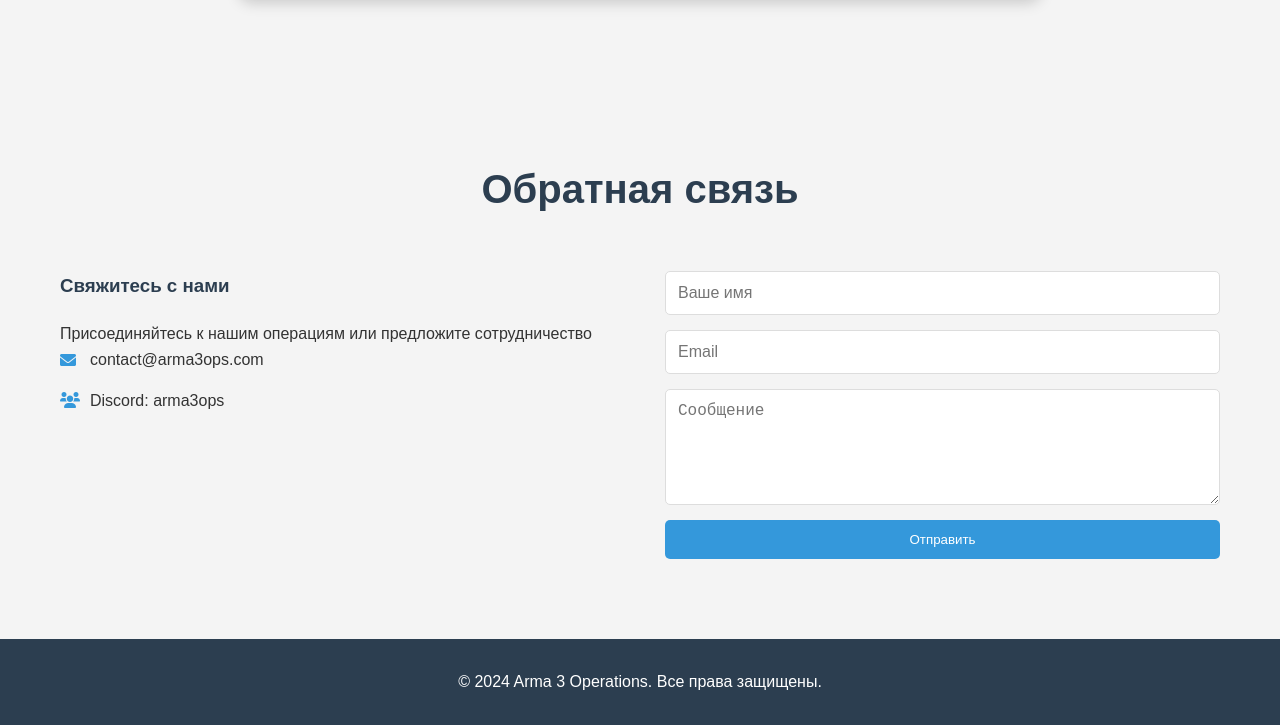
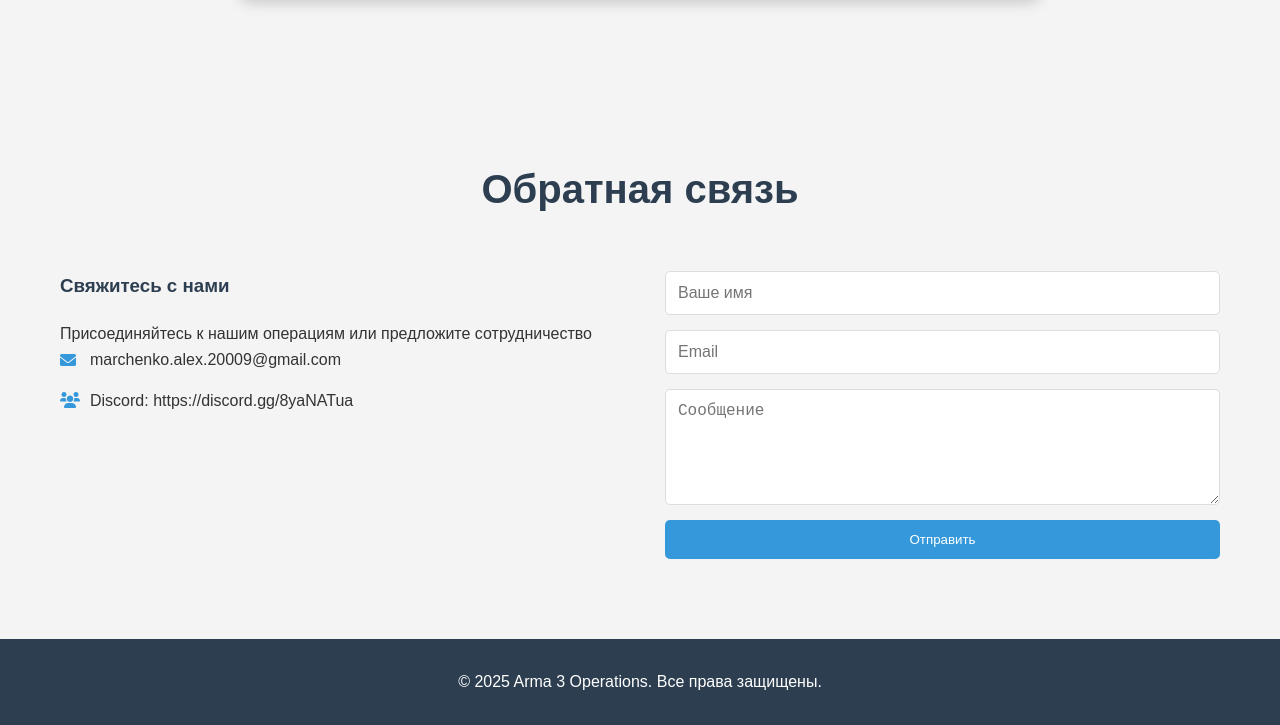
Before and after one commit to Dragon2361/Arma-3-, a plain HTML site: page index.html in a window 1280 px wide. Shown: the part 2218-2943 px from the top of the page. Drawn offline with Linux system fonts and the light colour scheme.

Commit message:
Update index.html

```diff
--- a/index.html
+++ b/index.html
@@ -131,11 +131,11 @@
                     <p>Присоединяйтесь к нашим операциям или предложите сотрудничество</p>
                     <div class="contact-item">
                         <i class="fas fa-envelope"></i>
-                        <span>contact@arma3ops.com</span>
+                        <span>marchenko.alex.20009@gmail.com</span>
                     </div>
                     <div class="contact-item">
                         <i class="fas fa-users"></i>
-                        <span>Discord: arma3ops</span>
+                        <span>Discord: https://discord.gg/8yaNATua</span>
                     </div>
                 </div>
                 <form class="contact-form">
@@ -172,7 +172,7 @@
     <!-- Подвал -->
     <footer>
         <div class="container">
-            <p>&copy; 2024 Arma 3 Operations. Все права защищены.</p>
+            <p>&copy; 2025 Arma 3 Operations. Все права защищены.</p>
         </div>
     </footer>
 
```
